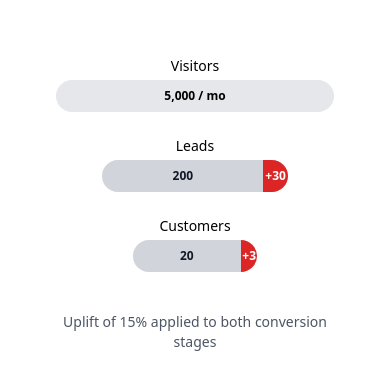
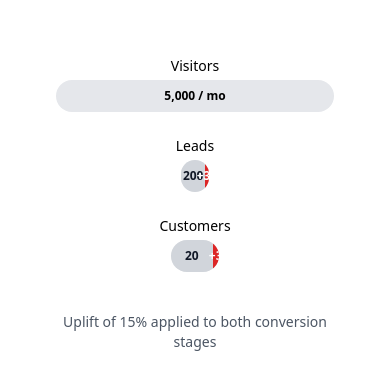
Before and after one commit to JimHerkert/animated-funnel, a React (Create React App) app: page / in a window 390 px wide. Shown: the top 390 px of the page. Built offline with nearby package versions, Linux system fonts and the light colour scheme.

Commit message:
Make funnel responsive with proportional widths and TruScribe red uplift

```diff
--- a/src/components/AnimatedFunnel.tsx
+++ b/src/components/AnimatedFunnel.tsx
@@ -4,17 +4,19 @@ import { motion } from "framer-motion";
 interface FunnelProps {
   visitors: number;
   uplift: number;
-  leadWidth: number;      // ignored – widths are set as 67 %
-  customerWidth: number;  // ignored
+  leadWidth: number;      // px width of Leads container (67% of Visitors)
+  customerWidth: number;  // px width of Customers container (67% of Leads)
   baselineLeads: number;
-  upliftLeads: number;
+  upliftLeads: number;    // baselineLeads * (1 + uplift)
   baselineCustomers: number;
-  upliftCustomers: number;
+  upliftCustomers: number; // baselineCustomers * (1 + uplift)
 }
 
 const AnimatedFunnel: React.FC<FunnelProps> = ({
   visitors,
   uplift,
+  leadWidth,
+  customerWidth,
   baselineLeads,
   upliftLeads,
   baselineCustomers,
@@ -22,13 +24,17 @@ const AnimatedFunnel: React.FC<FunnelProps> = ({
 }) => {
   const fmt = (n: number) => Math.round(n).toLocaleString();
 
-  // proportions for internal split
-  const leadBasePct = baselineLeads / upliftLeads;
+  // --- percentage splits for leads ---
+  const leadBasePct = baselineLeads / upliftLeads; // 0‑1
+  const leadAddPct  = 1 - leadBasePct;
+
+  // --- percentage splits for customers ---
   const custBasePct = baselineCustomers / upliftCustomers;
+  const custAddPct  = 1 - custBasePct;
 
   return (
     <div className="flex flex-col items-center gap-6 w-full max-w-xl mx-auto p-6">
-      {/* Visitors (100 %) */}
+      {/* Visitors */}
       <div className="w-full flex flex-col items-center">
         <div className="text-sm mb-1">Visitors</div>
         <div className="bg-gray-200 h-8 w-full rounded-full flex items-center justify-center text-xs font-semibold">
@@ -36,11 +42,14 @@ const AnimatedFunnel: React.FC<FunnelProps> = ({
         </div>
       </div>
 
-      {/* Leads (67 % of Visitors) */}
-      <div className="flex flex-col items-center w-2/3">
+      {/* Leads */}
+      <div className="flex flex-col items-center">
         <div className="text-sm mb-1">Leads</div>
-        <div className="bg-gray-100 h-8 w-full rounded-full overflow-hidden flex">
-          {/* baseline */}
+        <div
+          className="bg-gray-100 h-8 rounded-full overflow-hidden flex items-center"
+          style={{ width: "67%" }}
+        >
+          {/* baseline seg */}
           <motion.div
             className="bg-gray-300 h-full flex items-center justify-center text-gray-900 text-xs font-semibold"
             style={{ width: `${leadBasePct * 100}%` }}
@@ -50,12 +59,12 @@ const AnimatedFunnel: React.FC<FunnelProps> = ({
           >
             {fmt(baselineLeads)}
           </motion.div>
-          {/* uplift (red) */}
+          {/* uplift seg */}
           <motion.div
             className="bg-red-600 h-full flex items-center justify-center text-white text-xs font-semibold"
-            style={{ width: `${(1 - leadBasePct) * 100}%` }}
+            style={{ width: `${leadAddPct * 100}%` }}
             initial={{ width: 0 }}
-            animate={{ width: `${(1 - leadBasePct) * 100}%` }}
+            animate={{ width: `${leadAddPct * 100}%` }}
             transition={{ type: "spring", stiffness: 120, damping: 20 }}
           >
             +{fmt(upliftLeads - baselineLeads)}
@@ -63,11 +72,14 @@ const AnimatedFunnel: React.FC<FunnelProps> = ({
         </div>
       </div>
 
-      {/* Customers (67 % of Leads ≈ 45 %) */}
-      <div className="flex flex-col items-center w-[44.89%]">
+      {/* Customers */}
+      <div className="flex flex-col items-center">
         <div className="text-sm mb-1">Customers</div>
-        <div className="bg-gray-100 h-8 w-full rounded-full overflow-hidden flex">
-          {/* baseline */}
+        <div
+          className="bg-gray-100 h-8 rounded-full overflow-hidden flex items-center"
+          style={{ width: "67%" }}
+        >
+          {/* baseline seg */}
           <motion.div
             className="bg-gray-300 h-full flex items-center justify-center text-gray-900 text-xs font-semibold"
             style={{ width: `${custBasePct * 100}%` }}
@@ -77,12 +89,12 @@ const AnimatedFunnel: React.FC<FunnelProps> = ({
           >
             {fmt(baselineCustomers)}
           </motion.div>
-          {/* uplift (red) */}
+          {/* uplift seg */}
           <motion.div
             className="bg-red-600 h-full flex items-center justify-center text-white text-xs font-semibold"
-            style={{ width: `${(1 - custBasePct) * 100}%` }}
+            style={{ width: `${custAddPct * 100}%` }}
             initial={{ width: 0 }}
-            animate={{ width: `${(1 - custBasePct) * 100}%` }}
+            animate={{ width: `${custAddPct * 100}%` }}
             transition={{ type: "spring", stiffness: 120, damping: 20, delay: 0.1 }}
           >
             +{fmt(upliftCustomers - baselineCustomers)}
```
